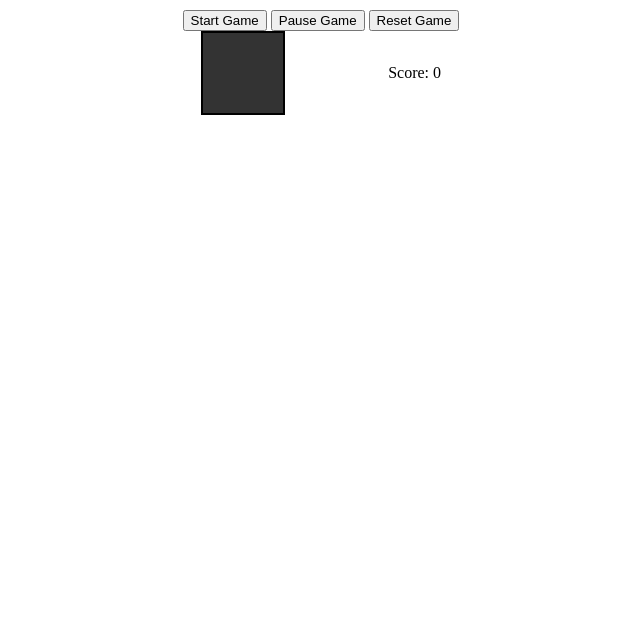
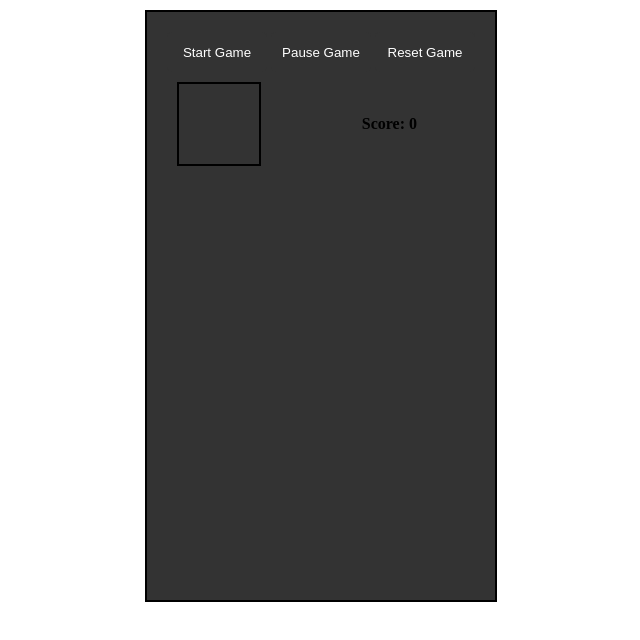
Before and after one commit to YamesYamerson/tetris-clone, a plain HTML site: page index.html in a window 1280 px wide. Shown: the whole page, without its empty margins (319-959 px from the left). Drawn offline with Linux system fonts and the light colour scheme.

Commit message:
feat: make basic GUI
Created basic frame and GUI for game, needs more work

```diff
--- a/index.html
+++ b/index.html
@@ -3,50 +3,24 @@
 <head>
     <meta charset="UTF-8">
     <title>Tetris Clone</title>
-    <style>
-        body {
-            display: flex;
-            flex-direction: column;
-            align-items: center;
-            margin: 0;
-            padding: 10px;
-        }
-        .top-container {
-            display: flex;
-            justify-content: space-between;
-            width: 240px; /* Match the width of the Tetris canvas */
-            align-items: center; /* Align items vertically */
-        }
-        #holdPiece {
-            width: 80px; /* Container width */
-            height: 80px; /* Container height */
-            background-color: #333; /* Dark grey background */
-            border: 2px solid black; /* Black outline */
-            display: flex;
-            justify-content: center;
-            align-items: center;
-        }
-        #holdCanvas {
-            /* Set to the actual pixel dimensions you need for the tetrominoes */
-            /* Don't use width and height here to avoid scaling */
-            background-color: #333;
-        }
-    </style>
+    <link rel="stylesheet" href="style.css">
 </head>
 <body>
+    <div id="game-outer-frame">
         <div class="game-options">
-        <button id="startButton">Start Game</button>
-        <button id="pauseButton">Pause Game</button>
-        <button id="resetButton">Reset Game</button>
+            <button id="startButton" class="option-button">Start Game</button>
+            <button id="pauseButton" class="option-button">Pause Game</button>
+            <button id="resetButton" class="option-button">Reset Game</button>
         </div>
         <div class="top-container">
             <div id="holdPiece">
                 <!-- Set the canvas size to match the scale of the tetrominoes -->
                 <canvas id="holdCanvas" width="80" height="80"></canvas>
             </div>
-        <p>Score: <span id="score">0</span></p>
+            <p id="score-line">Score: <span id="score">0</span></p>
         </div>
         <canvas id="tetrisCanvas" width="240" height="400"></canvas>
+    </div>
     <script src="scripts.js"></script>
 </body>
 </html>
--- a/style.css
+++ b/style.css
@@ -1,4 +1,4 @@
-body {
+ body {
     display: flex;
     flex-direction: column;
     align-items: center;
@@ -10,17 +10,37 @@ body {
     justify-content: space-between;
     width: 240px; /* Match the width of the Tetris canvas */
     align-items: center; /* Align items vertically */
+    padding: 10px;
+}
+.option-button{
+    width: 100px;
+    height: 40px;
+    background-color: #333;
+    color: white;
+    border: none;
+    border-radius: 5px;
+    cursor: pointer;
+}
+
+#game-outer-frame {
+    background-color: #333; /* Dark grey background */
+    border: 2px solid black; /* Black outline */
+    padding: 20px;
 }
 #holdPiece {
-    width: 40px; /* Reduced width for the hold canvas */
-    height: 40px; /* Reduced height for the hold canvas */
+    width: 80px; /* Container width */
+    height: 80px; /* Container height */
     background-color: #333; /* Dark grey background */
     border: 2px solid black; /* Black outline */
+    display: flex;
     justify-content: center;
     align-items: center;
 }
 #holdCanvas {
-    width: 100%;
-    height: 100%;
+    /* Set to the actual pixel dimensions you need for the tetrominoes */
+    /* Don't use width and height here to avoid scaling */
     background-color: #333;
 }
+#score-line{
+    font-weight: bold;
+}
```
Also changed, not shown: scripts.js (+0 -7 lines). Lines whose indentation alone changed are shown as unchanged.
